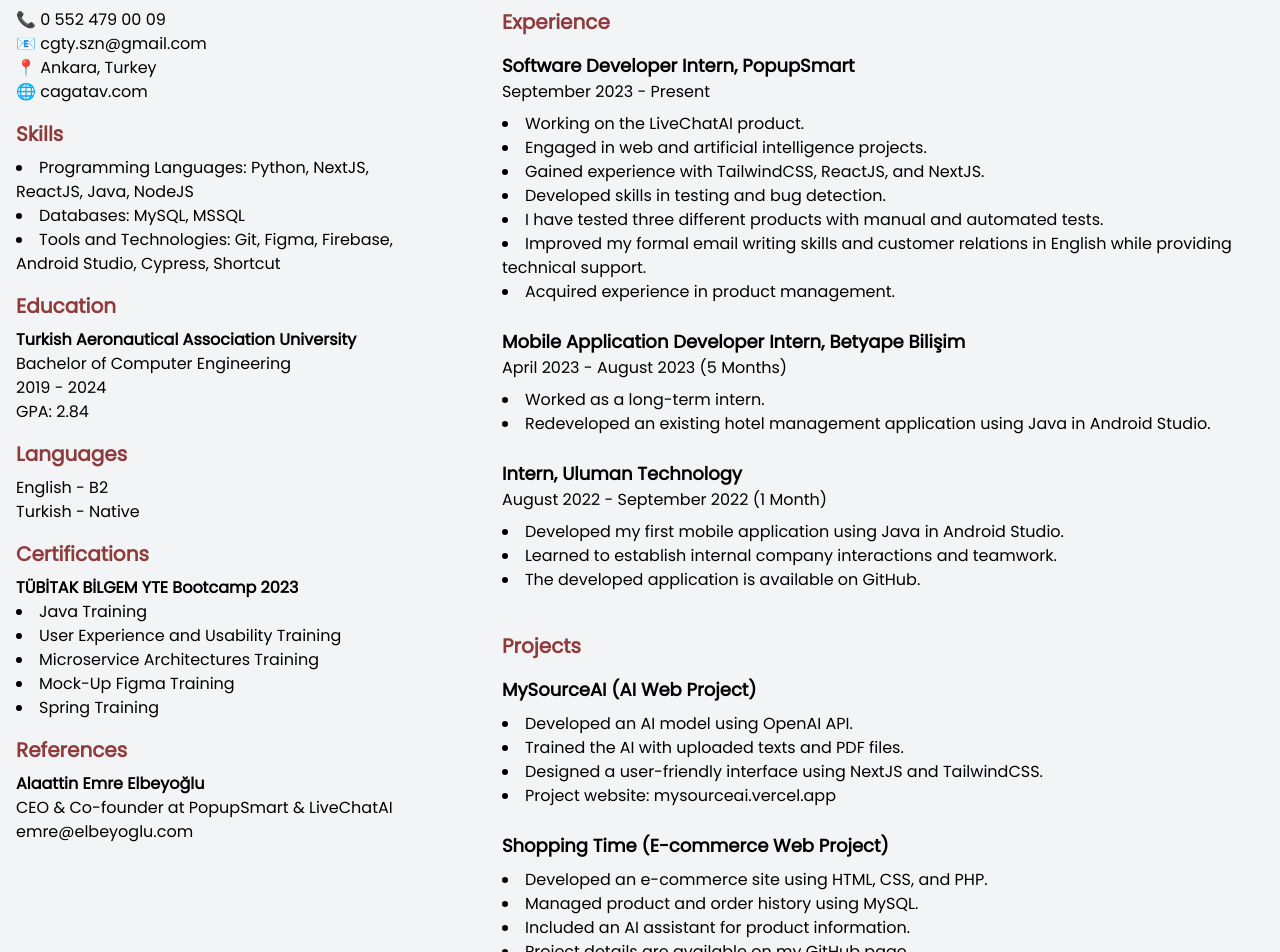
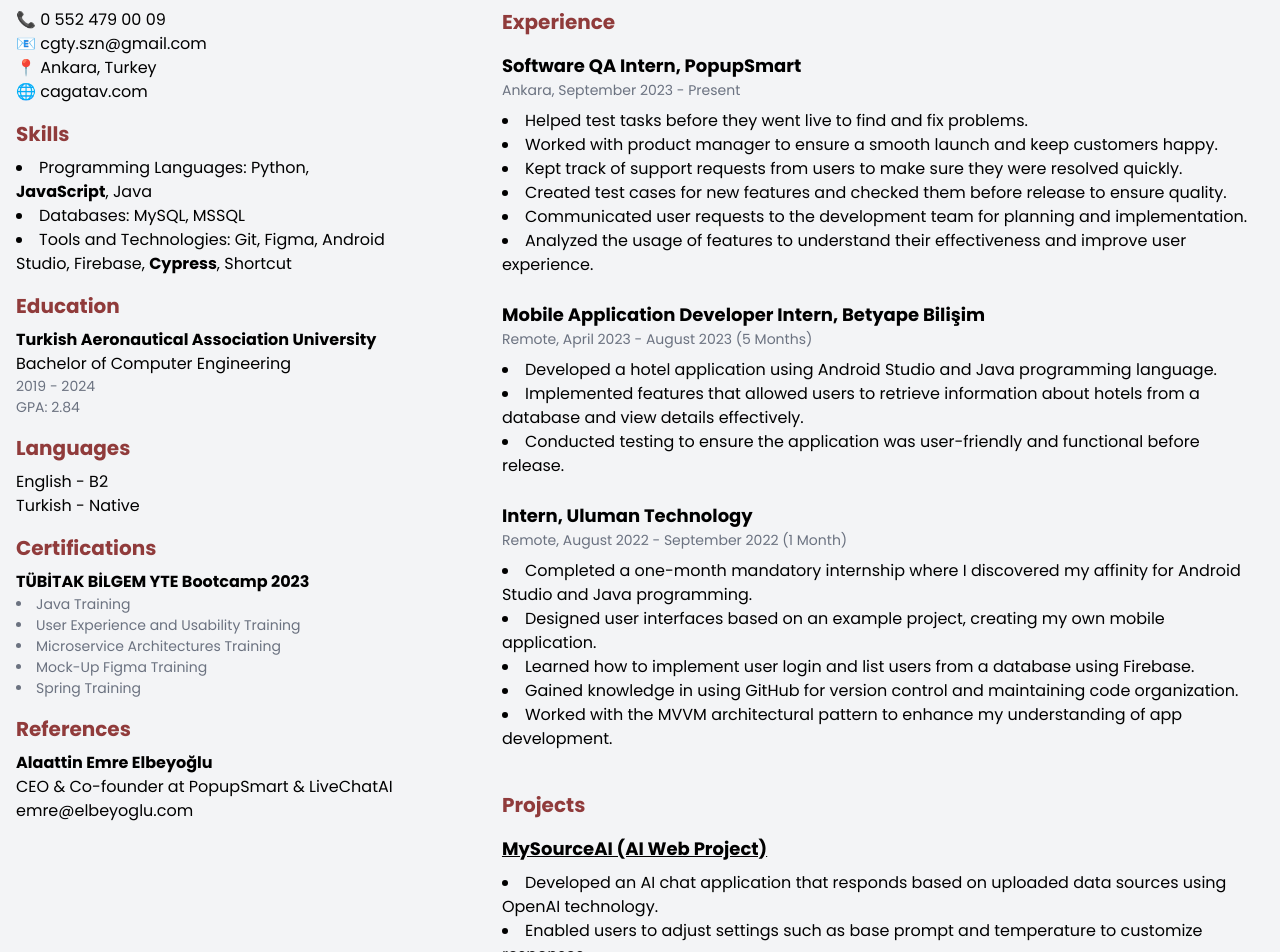
Before and after one commit to cagatav/cagatav.com, a Next.js app: page /cv in a window 1280 px wide. Shown: the part 460-1412 px from the top of the page. Built offline with nearby package versions, Linux system fonts and the light colour scheme.

Commit message:
cv update and fixes

```diff
--- a/components/projectscard.js
+++ b/components/projectscard.js
@@ -22,7 +22,7 @@
         <img src={project.image} alt={project.name} className="w-full object-cover" />
         {isHovered && (
           <div className="absolute inset-0 bg-black bg-opacity-50 flex items-center justify-center">
-            <h2 className="text-white text-lg font-semibold" >{project.name}</h2>
+            <h2 className="text-white text-lg bold" >{project.name}</h2>
 
           </div>
         )}
--- a/package.json
+++ b/package.json
@@ -12,7 +12,8 @@
     "next": "14.2.3",
     "react": "^18",
     "react-dom": "^18",
-    "react-icons": "^5.2.1"
+    "react-icons": "^5.2.1",
+    "react-router-dom": "^6.26.0"
   },
   "devDependencies": {
     "postcss": "^8",
--- a/pages/Navbar.jsx
+++ b/pages/Navbar.jsx
@@ -34,7 +34,7 @@
       <div className={`${sidebarOpen ? 'hidden' : 'block'} flex-shrink-0`}>
         <a
           href="/"
-          className="flex items-center font-bold opacity-100 hover:opacity-90 duration-300 select-none"
+          className="flex items-center bold opacity-100 hover:opacity-90 duration-300 select-none"
         >
           <Image
             src={darkMode ? "/cagatav-white.svg" : "/cagatav-colored.svg"}
@@ -86,7 +86,7 @@
           </button>
           <a
             href="/"
-            className="flex items-center font-bold opacity-100 hover:opacity-90 duration-300 select-none mb-8"
+            className="flex items-center bold opacity-100 hover:opacity-90 duration-300 select-none mb-8"
           >
             <div className='flex mb-10'>
               <Image
--- a/pages/[id].js
+++ b/pages/[id].js
@@ -37,7 +37,7 @@
 
   return (
     <div className={`min-h-screen container mx-auto p-4 text-center transition-all duration-300  ${darkMode ? 'bg-gray-900 text-white' : 'bg-gray-100 text-black'}`}>
-      <h1 className="text-3xl font-bold mb-4 text-[#903b3b] text-center">{project.name}</h1>
+      <h1 className="text-3xl bold mb-4 text-[#903b3b] text-center">{project.name}</h1>
       <ul className="list-disc list-inside mb-5">
         {project.description.map((item, idx) => (
           <li key={idx} dangerouslySetInnerHTML={{ __html: item }} />
--- a/pages/cv.js
+++ b/pages/cv.js
@@ -11,46 +11,46 @@
         <meta name="description" content="Enes Çağatay Sözen's CV" />
         <link rel="icon" href="/icon-white.svg" />
       </Head>
-      <h1 className="text-3xl font-bold mb-7 text-center text-[#903b3b]">My CV</h1>
+      <h1 className="text-3xl bold mb-7 text-center text-[#903b3b]">My CV</h1>
       <div className="mb-4 text-center">
         <a download href="/EnesCagataySOZEN-CV.pdf" className="bg-[#903b3b] text-white py-3 px-10 rounded hover:bg-[#6c2c2c] text-sm">Download CV (PDF)</a>
       </div>
       <div className="flex flex-col items-center lg:flex-row lg:items-start lg:justify-between mt-10">
         <div className="flex flex-col items-center lg:w-1/3">
           <img src="/pp.png" alt="Enes Çağatay Sözen" className="w-32 h-32 rounded-full" />
-          <h2 className="text-2xl font-bold mt-4">Enes Çağatay SÖZEN</h2>
-          <h3 className="text-xl font-semibold">Computer Engineer</h3>
+          <h2 className="text-2xl bold mt-4">Enes Çağatay SÖZEN</h2>
+          <h3 className="text-xl bold">Computer Engineer</h3>
           <div className="mt-4 text-center lg:text-left">
             <p>📞 0 552 479 00 09</p>
-            <p>📧 cgty.szn@gmail.com</p>
+            <a href='mailto:cgty.szn@gmail.com'>📧 cgty.szn@gmail.com</a>
             <p>📍 Ankara, Turkey</p>
             <p>🌐 cagatav.com</p>
             <div className="mt-4">
-              <h4 className="text-xl font-bold mb-2 text-[#903b3b]">Skills</h4>
+              <h4 className="text-xl bold mb-2 text-[#903b3b]">Skills</h4>
               <ul className="list-disc list-inside">
-                <li>Programming Languages: Python, NextJS, ReactJS, Java, NodeJS</li>
+                <li>Programming Languages: Python, <span className='bold'>JavaScript</span>, Java</li>
                 <li>Databases: MySQL, MSSQL</li>
-                <li>Tools and Technologies: Git, Figma, Firebase, Android Studio, Cypress, Shortcut</li>
+                <li>Tools and Technologies: Git, Figma, Android Studio, Firebase, <span className='bold'>Cypress</span>, Shortcut</li>
               </ul>
-              <h4 className="text-xl font-bold mb-2 mt-4 text-[#903b3b]">Education</h4>
-              <p className='font-semibold'>Turkish Aeronautical Association University</p>
+              <h4 className="text-xl bold mb-2 mt-4 text-[#903b3b]">Education</h4>
+              <p className='bold'>Turkish Aeronautical Association University</p>
               <p>Bachelor of Computer Engineering</p>
-              <p>2019 - 2024</p>
-              <p>GPA: 2.84</p>
-              <h4 className="text-xl font-bold mb-2 mt-4 text-[#903b3b]">Languages</h4>
+              <p className="timeline-date">2019 - 2024</p>
+              <p className="timeline-date">GPA: 2.84</p>
+              <h4 className="text-xl bold mb-2 mt-4 text-[#903b3b]">Languages</h4>
               <p>English - B2</p>
               <p>Turkish - Native</p>
-              <h4 className="text-xl font-bold mb-2 mt-4 text-[#903b3b]">Certifications</h4>
-              <p className='font-semibold'>TÜBİTAK BİLGEM YTE Bootcamp 2023</p>
-              <ul className="list-disc list-inside">
+              <h4 className="text-xl bold mb-2 mt-4 text-[#903b3b]">Certifications</h4>
+              <p className='bold'>TÜBİTAK BİLGEM YTE Bootcamp 2023</p>
+              <ul className="list-disc list-inside timeline-date">
                 <li>Java Training</li>
                 <li>User Experience and Usability Training</li>
                 <li>Microservice Architectures Training</li>
                 <li>Mock-Up Figma Training</li>
                 <li>Spring Training</li>
               </ul>
-              <h4 className="text-xl font-bold mb-2 mt-4 text-[#903b3b]">References</h4>
-              <p className='font-semibold'>Alaattin Emre Elbeyoğlu</p>
+              <h4 className="text-xl bold mb-2 mt-4 text-[#903b3b]">References</h4>
+              <p className='bold'>Alaattin Emre Elbeyoğlu</p>
               <p>CEO & Co-founder at PopupSmart & LiveChatAI</p>
               <p>emre@elbeyoglu.com</p>
             </div>
@@ -58,61 +58,63 @@
         </div>
         <div className="hidden lg:block border-l-2 border-gray-400 mx-10 h-auto"></div>
         <div className="mt-10 w-full lg:w-2/3 lg:mt-0 px-4">
-          <h3 className="text-xl font-bold mb-2 text-[#903b3b]">About Me</h3>
-          <p>
-            As a Computer Engineering graduate, I have gained experience in web and mobile development. I have a strong interest in artificial intelligence and have had opportunities to work in this field. As an entry-level web developer, I aim to leverage my experience in manual testing and test automation to further develop my skills in QA engineering. Additionally, I am open to gaining experience in new areas, particularly in DevOps and artificial intelligence. I am passionate about continuous learning and improving my technical skills.
-          </p>
+          <h3 className="text-xl bold mb-2 text-[#903b3b]">About Me</h3>
+          <p> As a new graduate <span className="bold">Computer Engineer</span>, I have gained experience in web and mobile development. I am interested in <span className='bold'>artificial intelligence</span> and have had opportunities to work in this field. As an entry-level web developer, I aim to leverage my experience in <span className="bold"> manual testing</span> and  <span className='bold'>test automation</span> to develop my skills in <span className='bold'>QA engineer</span> further. I am also open to gaining experience in new areas. I am committed to using my problem-solving abilities, innovative mindset, and analytical thinking to work in a dynamic and technology-forward company.</p>
           <div className="mt-10">
-            <h3 className="text-xl font-bold mb-4 text-[#903b3b]">Experience</h3>
+            <h3 className="text-xl bold mb-4 text-[#903b3b]">Experience</h3>
             <div className="mb-6">
-              <h4 className="text-lg font-bold">Software Developer Intern, PopupSmart</h4>
-              <p>September 2023 - Present</p>
+              <h4 className="text-lg bold">Software QA Intern, PopupSmart</h4>
+              <p className="timeline-date">Ankara, September 2023 - Present</p>
               <ul className="list-disc list-inside mt-2">
-                <li>Working on the LiveChatAI product.</li>
-                <li>Engaged in web and artificial intelligence projects.</li>
-                <li>Gained experience with TailwindCSS, ReactJS, and NextJS.</li>
-                <li>Developed skills in testing and bug detection.</li>
-                <li>I have tested three different products with manual and automated tests.</li>
-                <li>Improved my formal email writing skills and customer relations in English while providing technical support.</li>
-                <li>Acquired experience in product management.</li>
+                <li>Helped test tasks before they went live to find and fix problems.</li>
+                <li>Worked with product manager to ensure a smooth launch and keep customers happy.</li>
+                <li>Kept track of support requests from users to make sure they were resolved quickly.</li>
+                <li>Created test cases for new features and checked them before release to ensure quality.</li>
+                <li>Communicated user requests to the development team for planning and implementation.</li>
+                <li>Analyzed the usage of features to understand their effectiveness and improve user experience.</li>
               </ul>
             </div>
             <div className="mb-6">
-              <h4 className="text-lg font-bold">Mobile Application Developer Intern, Betyape Bilişim</h4>
-              <p>April 2023 - August 2023 (5 Months)</p>
+              <h4 className="text-lg bold">Mobile Application Developer Intern, Betyape Bilişim</h4>
+              <p className="timeline-date">Remote, April 2023 - August 2023 (5 Months)</p>
               <ul className="list-disc list-inside mt-2">
-                <li>Worked as a long-term intern.</li>
-                <li>Redeveloped an existing hotel management application using Java in Android Studio.</li>
+                <li>Developed a hotel application using Android Studio and Java programming language.</li>
+                <li>Implemented features that allowed users to retrieve information about hotels from a database and view details effectively.</li>
+                <li>Conducted testing to ensure the application was user-friendly and functional before release.</li>
               </ul>
             </div>
             <div className="mb-6">
-              <h4 className="text-lg font-bold">Intern, Uluman Technology</h4>
-              <p>August 2022 - September 2022 (1 Month)</p>
+              <h4 className="text-lg bold">Intern, Uluman Technology</h4>
+              <p className="timeline-date">Remote, August 2022 - September 2022 (1 Month)</p>
               <ul className="list-disc list-inside mt-2">
-                <li>Developed my first mobile application using Java in Android Studio.</li>
-                <li>Learned to establish internal company interactions and teamwork.</li>
-                <li>The developed application is available on GitHub.</li>
+                <li>Completed a one-month mandatory internship where I discovered my affinity for Android Studio and Java programming.</li>
+                <li>Designed user interfaces based on an example project, creating my own mobile application.</li>
+                <li>Learned how to implement user login and list users from a database using Firebase.</li>
+                <li>Gained knowledge in using GitHub for version control and maintaining code organization.</li>
+                <li>Worked with the MVVM architectural pattern to enhance my understanding of app development.</li>
               </ul>
             </div>
           </div>
           <div className="mt-10">
-            <h3 className="text-xl font-bold mb-4 text-[#903b3b]">Projects</h3>
+            <h3 className="text-xl bold mb-4 text-[#903b3b]">Projects</h3>
             <div className="mb-6">
-              <h4 className="text-lg font-bold">MySourceAI (AI Web Project)</h4>
+              <a href='/1' className="text-lg bold underline hover:text-blue-400 transition-colors">MySourceAI (AI Web Project)</a>
               <ul className="list-disc list-inside mt-2">
-                <li>Developed an AI model using OpenAI API.</li>
-                <li>Trained the AI with uploaded texts and PDF files.</li>
-                <li>Designed a user-friendly interface using NextJS and TailwindCSS.</li>
+                <li>Developed an AI chat application that responds based on uploaded data sources using OpenAI technology.</li>
+                <li>Enabled users to adjust settings such as base prompt and temperature to customize responses.</li>
+                <li>Implemented functionality for training the AI with data sources in PDF and text formats.</li>
+                <li>Built the application using Next.js and Node.js, creating an interactive and user-friendly website.</li>
                 <li>Project website: mysourceai.vercel.app</li>
+
               </ul>
             </div>
             <div className="mb-6">
-              <h4 className="text-lg font-bold">Shopping Time (E-commerce Web Project)</h4>
+              <a href='/2' className="text-lg bold underline hover:text-blue-400 transition-colors">Shopping Time (E-commerce Web Project)</a>
               <ul className="list-disc list-inside mt-2">
-                <li>Developed an e-commerce site using HTML, CSS, and PHP.</li>
-                <li>Managed product and order history using MySQL.</li>
-                <li>Included an AI assistant for product information.</li>
-                <li>Project details are available on my GitHub page.</li>
+                <li>Developed an e-commerce website using PHP and MySQL as the database.</li>
+                <li>Implemented key features such as adding products to the cart, filtering products, and purchasing items.</li>
+                <li>Designed user profile sections, enhancing my experience with user interface development.</li>
+                <li>Gained practical knowledge of SQL as this was my first project involving database management.</li>
               </ul>
             </div>
             <p className='font-medium'>Find more project information at github.com/cagatav.</p>
--- a/pages/experience.js
+++ b/pages/experience.js
@@ -4,33 +4,36 @@
 
 
 const experiences = [
-    {
-      title: "Software Developer Intern, PopupSmart",
-      date: "September 2023 - Present",
-      description: [
-        "Working on the LiveChatAI product.",
-        "Engaged in web and artificial intelligence projects.",
-        "Gained experience with TailwindCSS, ReactJS, and NextJS.",
-        "Developed skills in testing and bug detection.",
-        "Improved my formal email writing skills and customer relations in English while providing technical support.",
-        "Acquired experience in product management."
-      ]
-    },
+  {
+    title: "Software QA Intern, Popupsmart",
+    date: "Ankara, September 2023 - Present",
+    description: [
+      "Helped test tasks before they went live to find and fix problems.",
+      "Worked with product manager to ensure a smooth launch and keep customers happy.",
+      "Kept track of support requests from users to make sure they were resolved quickly.",
+      "Created test cases for new features and checked them before release to ensure quality.",
+      "Communicated user requests to the development team for planning and implementation.",
+      "Analyzed the usage of features to understand their effectiveness and improve user experience."
+    ]
+  },
     {
       title: "Mobile Application Developer Intern, Beytepe Bilisim",
-      date: "April 2023 - August 2023 (5 Month)",
+      date: "Remote April 2023 - August 2023 (5 Month)",
       description: [
-        "Worked as a long-term intern.",
-        "Redeveloped an existing hotel management application using Java in Android Studio."
+        "Developed a hotel application using Android Studio and Java programming language.",
+        "Implemented features that allowed users to retrieve information about hotels from a database and view details effectively.",
+        "Conducted testing to ensure the application was user-friendly and functional before release."
       ]
     },
     {
       title: "Intern, Uluman Technology",
-      date: "August 2022 - September 2022 (1 Month)",
+      date: "Remote, August 2022 - September 2022 (1 Month)",
       description: [
-        "Developed my first mobile application using Java in Android Studio.",
-        "Learned to establish internal company interactions and teamwork.",
-        "The developed application is available on GitHub."
+        "Completed a one-month mandatory internship where I discovered my affinity for Android Studio and Java programming.",
+        "Designed user interfaces based on an example project, creating my own mobile application.",
+        "Learned how to implement user login and list users from a database using Firebase.",
+        "Gained knowledge in using GitHub for version control and maintaining code organization.",
+        "Worked with the MVVM architectural pattern to enhance my understanding of app development."
       ]
     }
   ];
@@ -45,7 +48,7 @@
         <meta name="description" content="CAGATAV" />
         <link rel="icon" href="/icon-white.svg" />
       </Head>
-      <h1 className="text-3xl font-semibold text-center mb-8 text-[#903b3b]">My Experiences</h1>
+      <h1 className="text-3xl bold text-center mb-8 text-[#903b3b]">My Experiences</h1>
       <Timeline experiences={experiences} />
     </div>
   );
--- a/pages/projects.js
+++ b/pages/projects.js
@@ -14,7 +14,7 @@
         <meta name="description" content="CAGATAV" />
         <link rel="icon" href="/icon-white.svg" />
       </Head>
-      <h1 className="text-3xl font-bold mb-4 text-[#903b3b] text-center">Projects</h1>
+      <h1 className="text-3xl bold mb-4 text-[#903b3b] text-center">Projects</h1>
       <div className="grid grid-cols-1 sm:grid-cols-1 md:grid-cols-2 gap-6">
         {projects.map(project => (
           <ProjectCard key={project.id} project={project} />
```
Also changed, not shown: pages/Home.js (+2 -11 lines), 2 other files (tests, documents, lock files or other folders).
